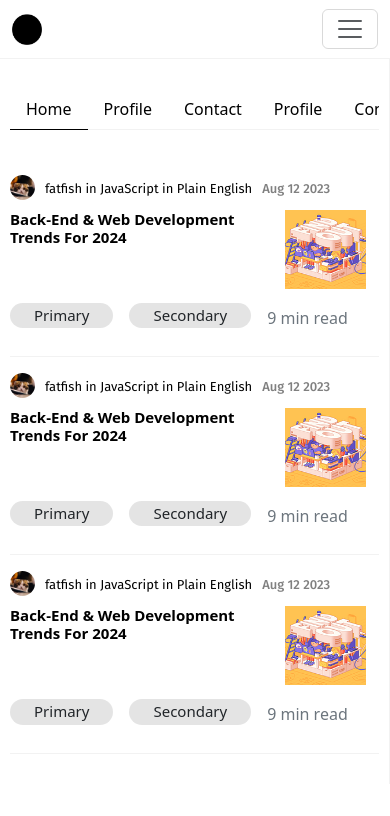
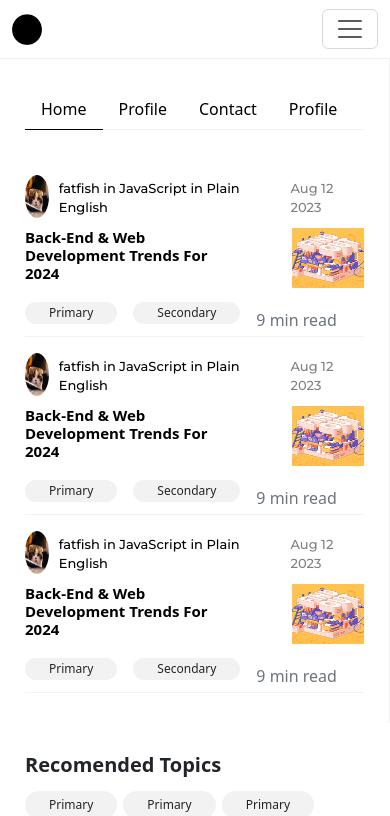
Before and after one commit to naveenshri1997/blr, a React (Create React App) app: page / in a window 390 px wide. Shown: the top 816 px of the page. Built offline with nearby package versions, Linux system fonts and the light colour scheme.

Commit message:
Update index.css

```diff
--- a/src/index.css
+++ b/src/index.css
@@ -1,6 +1,4 @@
-
-@import url('https://fonts.googleapis.com/css2?family=Fira+Sans:ital,wght@0,100;0,200;0,300;0,400;0,500;0,600;0,700;0,800;0,900;1,100&display=swap');
-
+@import url('https://fonts.googleapis.com/css2?family=Montserrat:ital,wght@0,100..900;1,100..900&family=Poppins:wght@100;200;300;400;500;600;700;800;900&display=swap');
 body {
   margin: 0;
   font-family: -apple-system, BlinkMacSystemFont, 'Segoe UI', 'Roboto', 'Oxygen',
@@ -14,22 +12,22 @@ a{
     color: black !important;
 }
 .hev{
-  font-family: "Fira Sans", sans-serif;
+  font-family: "Montserrat", sans-serif;
 }
 .cus_bg1{
-  background-color: rgb(239 239 239 / 50%);
+  background-color: #F2F2F2;
 }
 .cus_bg2{
-  background-color: rgb(202 201 201 / 50%);
+  background-color: #F2F2F2;
 }
 .border_right{
   border-right: solid 1px #F2F2F2;
 }
 .allsidepadd{
-  padding:30px 10px !important;
+  padding:30px 25px !important;
 }
 .allsidepadd2{
-  padding:30px 10px !important;
+  padding:30px 25px !important;
 }
 
 .navbar {
@@ -110,6 +108,7 @@ a{
   display: flex;
   margin-bottom: 15px;
 }
+
 .blog_container .blog_detail .bdp1{
   margin-right: 60px;
 }
@@ -139,8 +138,13 @@ a{
 .blog_container .blog_tag .bt {
   display: inline-flex;
 }
+.blog_container .blog_tag .bt span {
+  padding: 10px 10px;
+}
 .blog_container .blog_tag .bttime {
   display: inline-flex;
+  font-size: 15px;
+  margin-top: 9px;
 }
 .topic_search{
   position: sticky;
@@ -323,12 +327,12 @@ a{
 }
 .blog_container {
     border-bottom: solid 1px #F2F2F2;
-    padding-bottom: 20px;
+    padding-bottom: 0px;
     padding-top: 20px;
 }
 .blog_container .author .author_title {
   display: inline-flex;
-  font-weight: 400;
+  font-weight: 500;
   margin-right: 10px;
   font-size: 13px;
 }
@@ -346,6 +350,10 @@ a{
   margin-right: 10px;
   margin-top: -4px;
 }
+.blog_container .blog_detail {
+  display: flex;
+  margin-bottom: 5px;
+}
 
 .blog_container .blog_detail .bdp1 .blog_para{
   display: none;
@@ -354,28 +362,32 @@ a{
   margin-right: 25px;
 }
 .blog_container .blog_detail .bdp1 .blog_title {
-  font-weight: 800;
+  font-weight: 700;
   font-size: 15px;
 }
 
 .blog_container .blog_detail .bdp2 {
   display: inline-flex;
   width: 150px;
-  height: 77px;
+  height: 65px;
 }
 
 .blog_container .blog_detail .bdp2 img {
   width: 78%;
-  height: 79px;
+  height: 60px;
   float: right;
-  margin-left: 10px;
+  margin-left: 23px;
 }
 
-blog_container .author .author_title {
+
+.blog_container .blog_tag .bt span{
+  padding: 5px 10px;
+  font-size: 12px;
+}
+.blog_container .blog_tag .bttime {
   display: inline-flex;
-  font-size: 14px;
-  font-weight: 400;
-  margin-right: 10px;
+  font-size: 12px;
+  margin-top: 6px;
 }
 
 .square_blog_container {
@@ -383,5 +395,9 @@ blog_container .author .author_title {
   padding-bottom: 20px;
   padding-top: 20px;
 }
-
+.topic_search .bt span {
+  margin: 6px 6px 6px 0px;
+  padding: 10px;
+  font-size: 12px;
 }
+}
```
